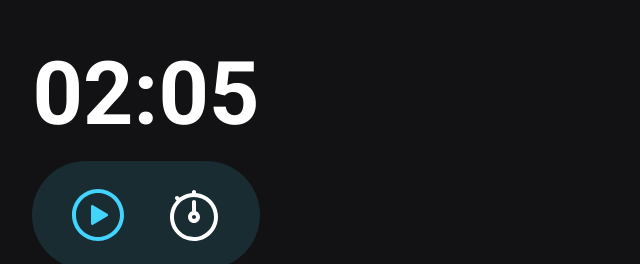
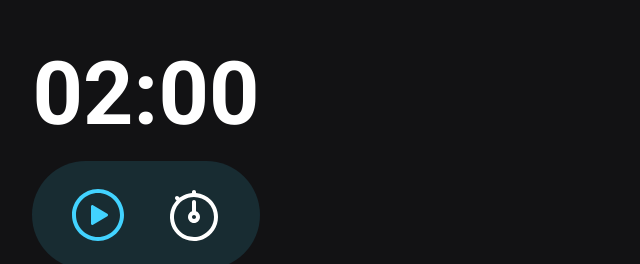
Before and after one commit to lucazcruz/timer, a plain HTML site: page index.html in a window 1280 px wide. Shown: the part 173-437 px from the top of the page, 494-1134 px from the left. Drawn offline with Linux system fonts and the light colour scheme.

Commit message:
style: html

```diff
--- a/index.html
+++ b/index.html
@@ -17,7 +17,7 @@
     <div class="display-timer">
       <span class="minutes">02</span>
       <span>:</span>
-      <span class="seconds">05</span>
+      <span class="seconds">00</span>
     </div>
     <div class="controlls">
       <button class="play-button">
```
